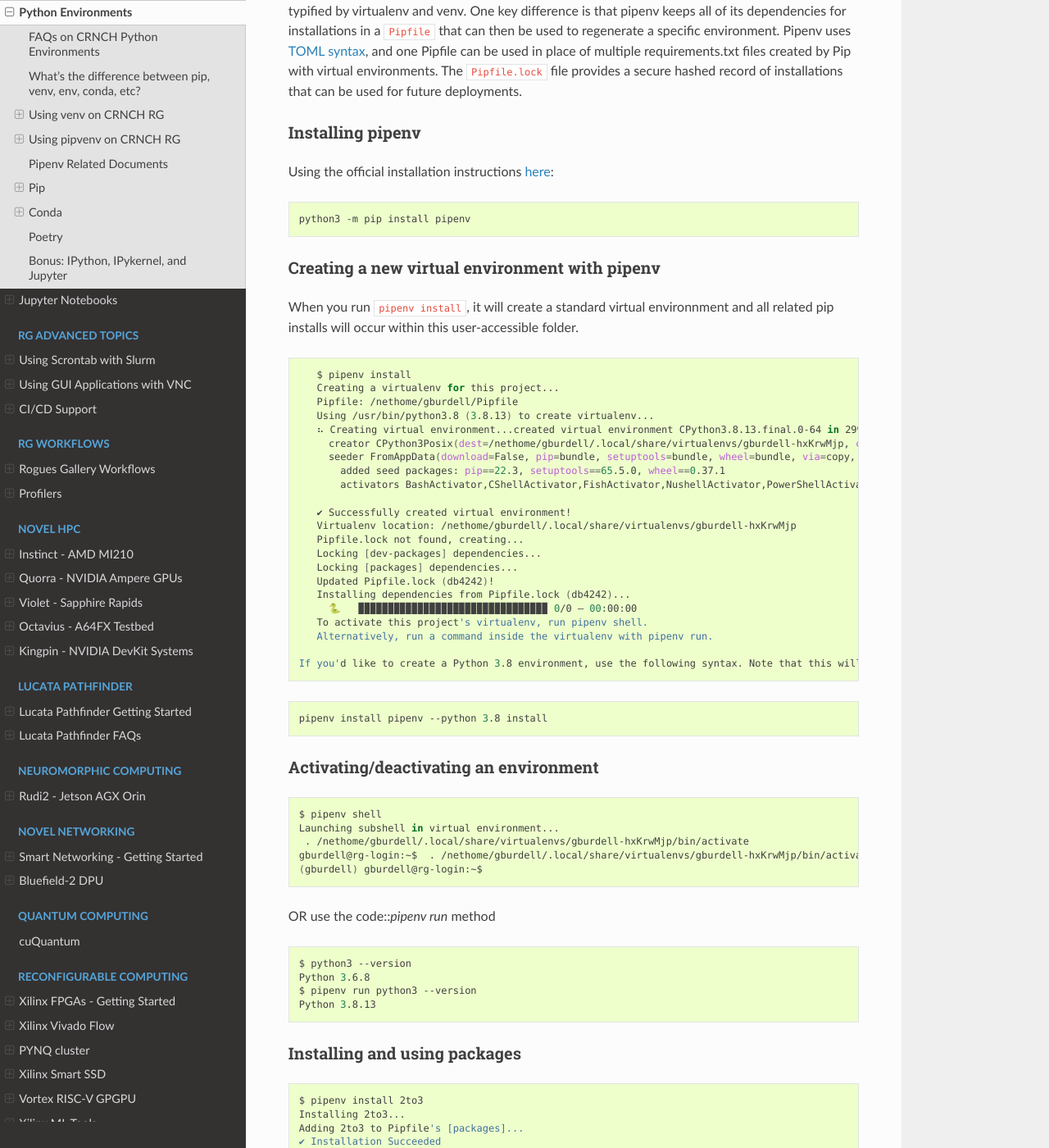
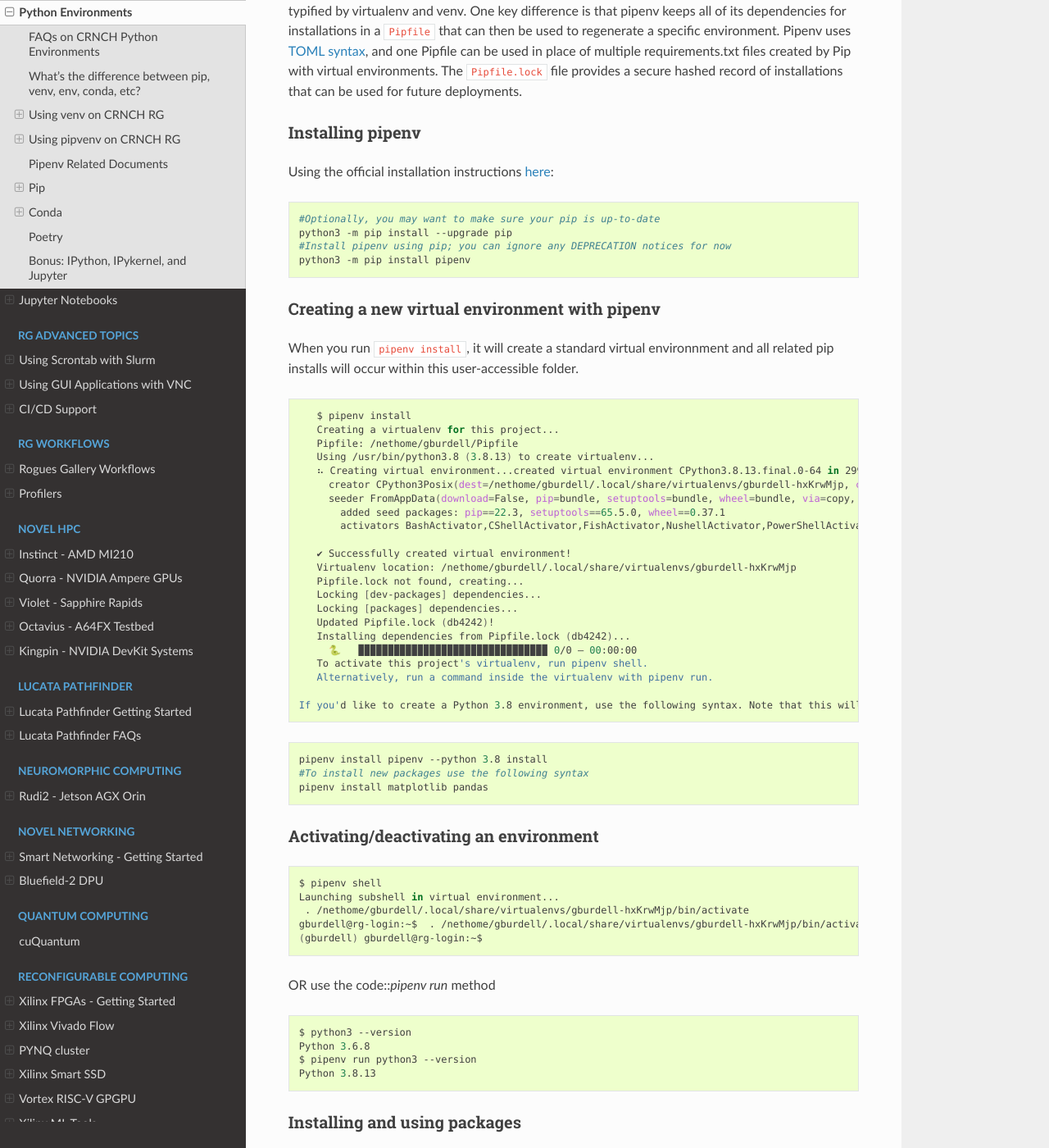
Before and after one commit to gt-crnch-rg/read-the-docs, a Sphinx documentation site: the page built from docs/general/python-environments.rst, in a window 1280 px wide and 1400 px high, scrolled down 2265 px. Shown: the whole window at 82% size. Built offline with Sphinx 7.4.7 and the Read the Docs theme 2.0.0, drawn with Linux system fonts in a browser that asks for light colours.

Commit message:
Update python-environments.rst

```diff
--- a/docs/general/python-environments.rst
+++ b/docs/general/python-environments.rst
@@ -128,6 +128,9 @@ Using the official installation instructions `here <https://pipenv.pypa.io/en/la
 
 .. code:: shell
 
+    #Optionally, you may want to make sure your pip is up-to-date
+    python3 -m pip install --upgrade pip
+    #Install pipenv using pip; you can ignore any DEPRECATION notices for now
     python3 -m pip install pipenv
 
 Creating a new virtual environment with pipenv
@@ -163,6 +166,9 @@ When you run :code:`pipenv install`, it will create a standard virtual environnm
 .. code:: shell
 
     pipenv install pipenv --python 3.8 install
+    #To install new packages use the following syntax
+    pipenv install matplotlib pandas
+
 
 Activating/deactivating an environment
 --------------------------------------
```
